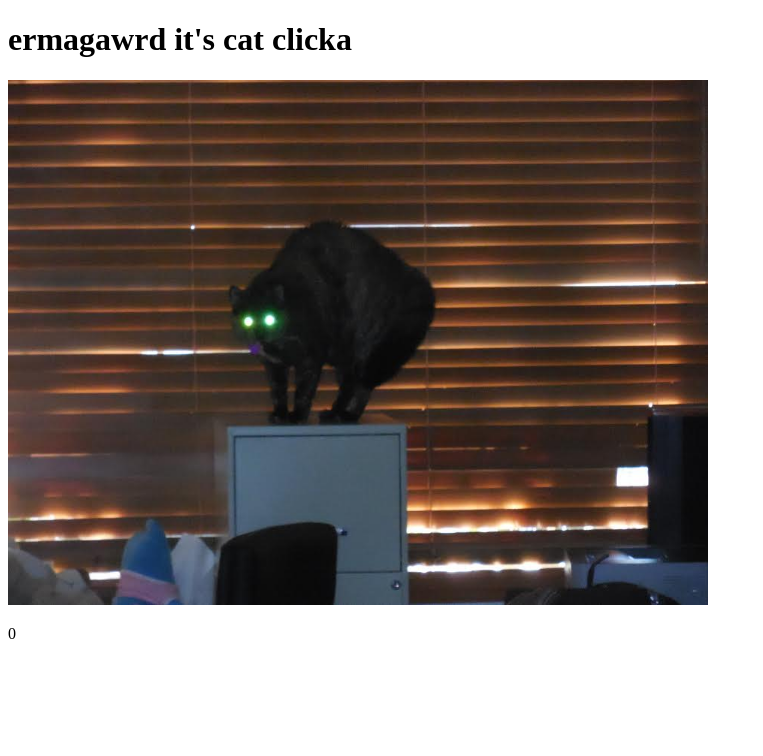
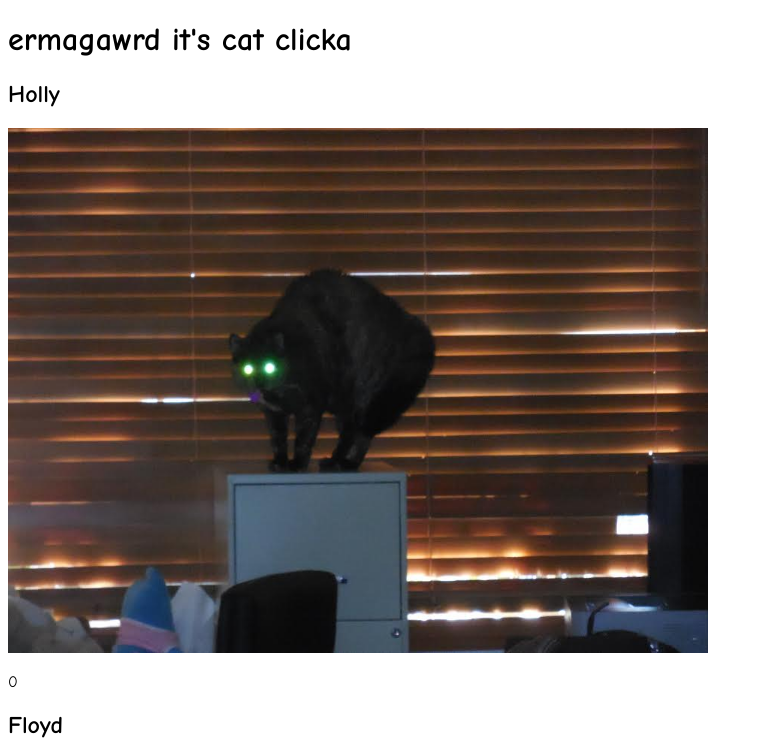
Before and after one commit to IsaacLean/cat-clicker, a website: page index.html in a window 1280 px wide. Shown: the top 756 px of the page, without its empty margins (0-763 px from the left). Drawn offline with Linux system fonts and the light colour scheme; grey boxes are pictures that could not be loaded.

Commit message:
Fulfill Cat Clicker requirements 2

```diff
--- a/index.html
+++ b/index.html
@@ -6,8 +6,7 @@
     </head>
     <body>
         <h1>ermagawrd it's cat clicka</h1>
-        <img id="cat_pic" src="holly.jpg" title="CLICK MEH">
-        <p id="counter">0</p>
+        <div id="cat_box"></div>
         <script src="/main.js"></script>
     </body>
 </html>
--- a/main.js
+++ b/main.js
@@ -1,8 +1,50 @@
-var clickNum = 0;
-var cat_pic = document.getElementById('cat_pic');
-var counter = document.getElementById('counter');
+/* DATA */
+var cat_data = {
+    holly: {
+        img_loc: '/img/holly.jpg',
+        click_num: 0
+    },
+    floyd: {
+        img_loc: '/img/floyd.jpg',
+        click_num: 0
+    }
+};
 
-cat_pic.addEventListener('click', function() {
-    ++clickNum;
-    counter.innerHTML = clickNum;
-});
+/* RENDER */
+function init_cats() {
+    var cat_box = document.getElementById('cat_box');
+
+    for(var key in cat_data) {
+        var cat = document.createElement('div');
+        cat.setAttribute('id', key);
+
+        var cat_name = document.createElement('h2');
+        var cat_name_str_capital = capitalize_str(key);
+        cat_name.innerHTML = cat_name_str_capital;
+
+        var cat_img = document.createElement('img');
+        cat_img.setAttribute('src', cat_data[key].img_loc);
+        cat_img.setAttribute('alt', cat_name_str_capital);
+
+        var click_counter = document.createElement('p');
+        click_counter.innerHTML = cat_data[key].click_num;
+
+        cat.appendChild(cat_name);
+        cat.appendChild(cat_img);
+        cat.appendChild(click_counter);
+        cat_box.appendChild(cat);
+
+        cat.addEventListener('click', function(evt) {
+            var cat_name_str_lowercase = evt.target.alt.toLowerCase();
+            ++cat_data[cat_name_str_lowercase].click_num;
+            document.querySelector('#' + cat_name_str_lowercase + ' p').innerHTML = cat_data[cat_name_str_lowercase].click_num;
+        });
+    }
+}
+
+/* UTIL */
+function capitalize_str(str) {
+    return str.charAt(0).toUpperCase() + str.slice(1);
+}
+
+init_cats();
--- a/style.css
+++ b/style.css
@@ -1,4 +1,8 @@
-#cat_pic {
+body {
+    font-family: "Comic Sans MS", "Times New Roman";
+}
+
+#cat_box img {
     width: 700px;
     cursor: pointer;
 }
```
Also changed, not shown: img/holly.jpg (renamed from holly.jpg), 1 other file.
